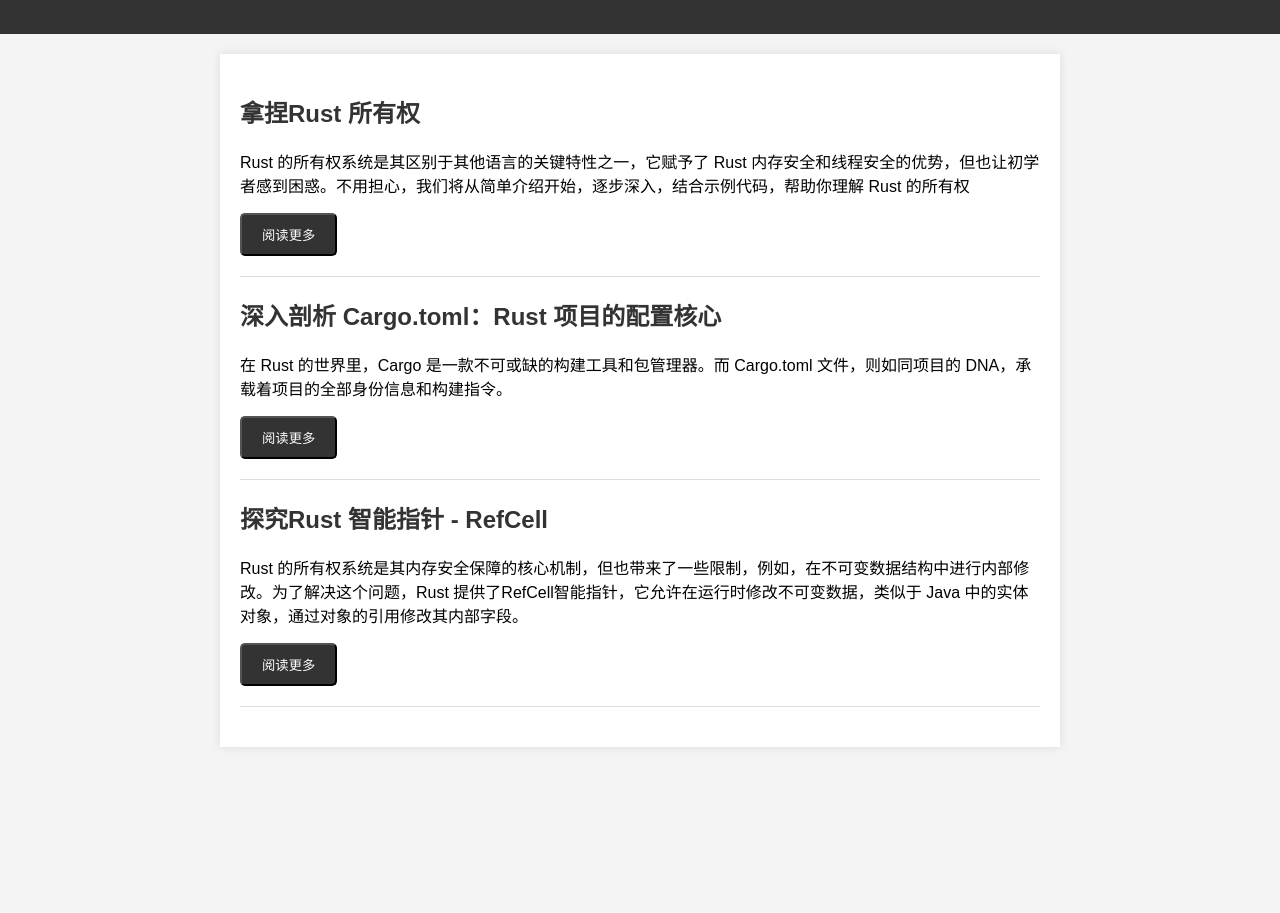
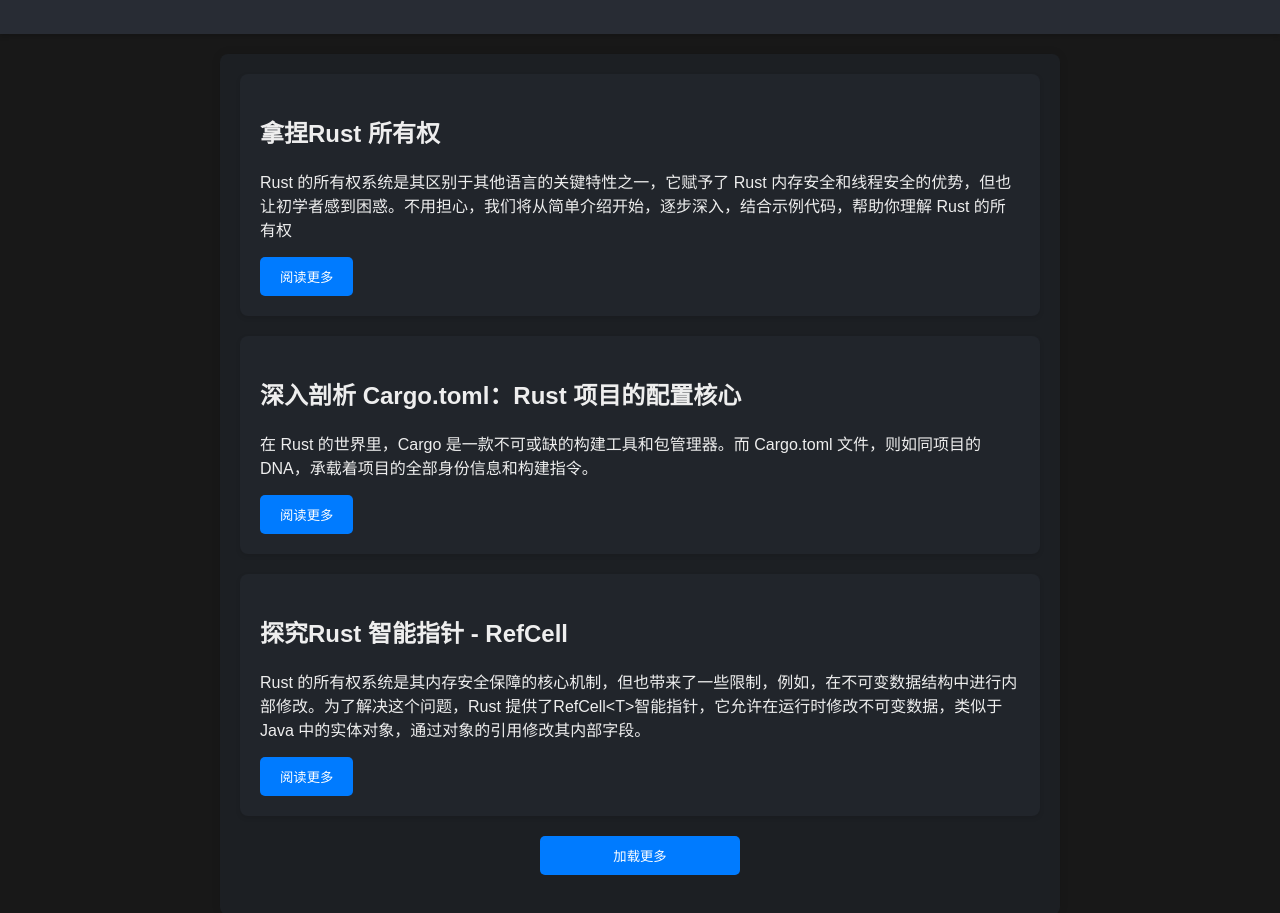
Before and after one commit to sivanbil/sivanbil.github.io, a plain HTML site: page index.html in a window 1280 px wide. Shown: the part 65-978 px from the top of the page. Before the commit the page ends 832 px from the top, so only its background shows below. Drawn offline with nearby package versions, Linux system fonts and the light colour scheme.

Commit message:
Update index.html

```diff
--- a/index.html
+++ b/index.html
@@ -1,30 +1,36 @@
 <!DOCTYPE html>
 <html lang="zh-CN">
+
 <head>
   <meta charset="UTF-8">
   <meta name="viewport" content="width=device-width, initial-scale=1.0">
-    <title>重学计算机</title>
+  <title>Rust 博客-重学计算机</title>
+  <link rel="stylesheet" href="https://cdnjs.cloudflare.com/ajax/libs/animate.css/4.1.1/animate.min.css" />
   <style>
     body {
-            font-family: sans-serif;
+      font-family: 'Arial', sans-serif;
       margin: 0;
       padding: 0;
-            background-color: #f4f4f4;
+      background-color: #181818;
+      color: #eee;
     }
 
     header {
-            background: #333;
+      background: #282c34;
+      /* 与 container 背景色一致 */
       color: #fff;
       text-align: center;
       padding: 1em 0;
+      box-shadow: 0 2px 5px rgba(0, 0, 0, 0.2);
     }
 
     .container {
       max-width: 800px;
       margin: 20px auto;
       padding: 20px;
-            background: #fff;
+      background: #1c1f23;
       box-shadow: 0 0 10px rgba(0, 0, 0, 0.1);
+      border-radius: 8px;
     }
 
     h1 {
@@ -33,47 +39,103 @@
 
     article {
       margin-bottom: 20px;
-            padding-bottom: 20px;
-            border-bottom: 1px solid #ddd;
+      padding: 20px;
+      border-radius: 8px;
+      background: #21252b;
+      position: relative;
+      overflow: hidden;
+      box-shadow: 0 2px 5px rgba(0, 0, 0, 0.1);
+      transition: transform 0.2s ease, box-shadow 0.2s ease;
+    }
+
+    article:hover {
+      transform: translateY(-5px);
+      box-shadow: 0 4px 10px rgba(0, 0, 0, 0.2);
+    }
+
+    article::before {
+      content: '';
+      position: absolute;
+      top: -5px;
+      left: -5px;
+      right: -5px;
+      bottom: -5px;
+      z-index: -1;
+      /* 确保在按钮下方 */
+      border: 2px solid transparent;
+      border-radius: 8px;
+    }
+
+    article:hover::before {
+      animation: glow 2s ease infinite alternate;
+    }
+
+    @keyframes glow {
+      0% {
+        border-color: #007bff;
+        box-shadow: 0 0 5px #007bff;
+      }
+
+      100% {
+        border-color: #00bfff;
+        box-shadow: 0 0 15px #00bfff;
+      }
     }
 
     h2 {
-            color: #333;
+      color: #eee;
     }
 
     .read-more {
       display: inline-block;
       padding: 10px 20px;
-            background: #333;
+      background: #007bff;
       color: #fff;
       text-decoration: none;
       border-radius: 5px;
       cursor: pointer;
+      transition: background-color 0.3s ease;
+      border: none;
     }
 
     .read-more:hover {
-            background: #555;
+      background: #0056b3;
     }
 
     .modal {
       display: none;
       position: fixed;
-            z-index: 1;
+      z-index: 100;
       left: 0;
       top: 0;
       width: 100%;
       height: 100%;
       overflow: auto;
-            background-color: rgba(0, 0, 0, 0.4);
+      background-color: rgba(0, 0, 0, 0.7);
     }
 
     .modal-content {
-            background-color: #fefefe;
+      background-color: #1c1f23;
       margin: 15% auto;
       padding: 20px;
-            border: 1px solid #888;
+      border: none;
       width: 300px;
       text-align: center;
+      border-radius: 8px;
+      box-shadow: 0 4px 8px rgba(0, 0, 0, 0.2);
+      animation: slideIn 0.5s ease;
+    }
+
+    @keyframes slideIn {
+      from {
+        transform: translateY(-20px);
+        opacity: 0;
+      }
+
+      to {
+        transform: translateY(0);
+        opacity: 1;
+      }
     }
 
     .close {
@@ -81,16 +143,35 @@
       float: right;
       font-size: 28px;
       font-weight: bold;
+      cursor: pointer;
     }
 
     .close:hover,
     .close:focus {
-            color: black;
+      color: #eee;
+    }
+
+    .load-more {
+      display: block;
+      width: 200px;
+      margin: 20px auto;
+      padding: 10px 20px;
+      background: #007bff;
+      color: #fff;
+      text-align: center;
       text-decoration: none;
+      border-radius: 5px;
       cursor: pointer;
+      transition: background-color 0.3s ease;
+      border: none;
+    }
+
+    .load-more:hover {
+      background: #0056b3;
     }
   </style>
 </head>
+
 <body>
 
   <header>
@@ -99,23 +180,25 @@
 
   <div class="container">
 
-        <article>
+    <article class="animate__animated animate__fadeInUp">
       <h2>拿捏Rust 所有权</h2>
       <p>Rust 的所有权系统是其区别于其他语言的关键特性之一，它赋予了 Rust 内存安全和线程安全的优势，但也让初学者感到困惑。不用担心，我们将从简单介绍开始，逐步深入，结合示例代码，帮助你理解 Rust 的所有权</p>
       <button class="read-more" onclick="openModal()">阅读更多</button>
     </article>
 
-        <article>
+    <article class="animate__animated animate__fadeInUp">
       <h2>深入剖析 Cargo.toml：Rust 项目的配置核心</h2>
       <p>在 Rust 的世界里，Cargo 是一款不可或缺的构建工具和包管理器。而 Cargo.toml 文件，则如同项目的 DNA，承载着项目的全部身份信息和构建指令。</p>
       <button class="read-more" onclick="openModal()">阅读更多</button>
     </article>
 
-        <article>
+    <article class="animate__animated animate__fadeInUp">
       <h2>探究Rust 智能指针 - RefCell<T></h2>
-            <p>Rust 的所有权系统是其内存安全保障的核心机制，但也带来了一些限制，例如，在不可变数据结构中进行内部修改。为了解决这个问题，Rust 提供了RefCell<T>智能指针，它允许在运行时修改不可变数据，类似于 Java 中的实体对象，通过对象的引用修改其内部字段。</p>
+      <p>Rust 的所有权系统是其内存安全保障的核心机制，但也带来了一些限制，例如，在不可变数据结构中进行内部修改。为了解决这个问题，Rust 提供了RefCell&lt;T&gt;智能指针，它允许在运行时修改不可变数据，类似于 Java 中的实体对象，通过对象的引用修改其内部字段。</p>
       <button class="read-more" onclick="openModal()">阅读更多</button>
     </article>
+
+    <button class="load-more" onclick="openModal()">加载更多</button>
 
   </div>
 
@@ -128,7 +211,10 @@
   </div>
 
 
+  <script src="https://cdnjs.cloudflare.com/ajax/libs/wow/1.1.2/wow.min.js"></script>
   <script>
+    new WOW().init();
+
     function openModal() {
       document.getElementById("qrcodeModal").style.display = "block";
     }
@@ -139,4 +225,5 @@
   </script>
 
 </body>
+
 </html>
```
Lines whose indentation alone changed are shown as unchanged.
